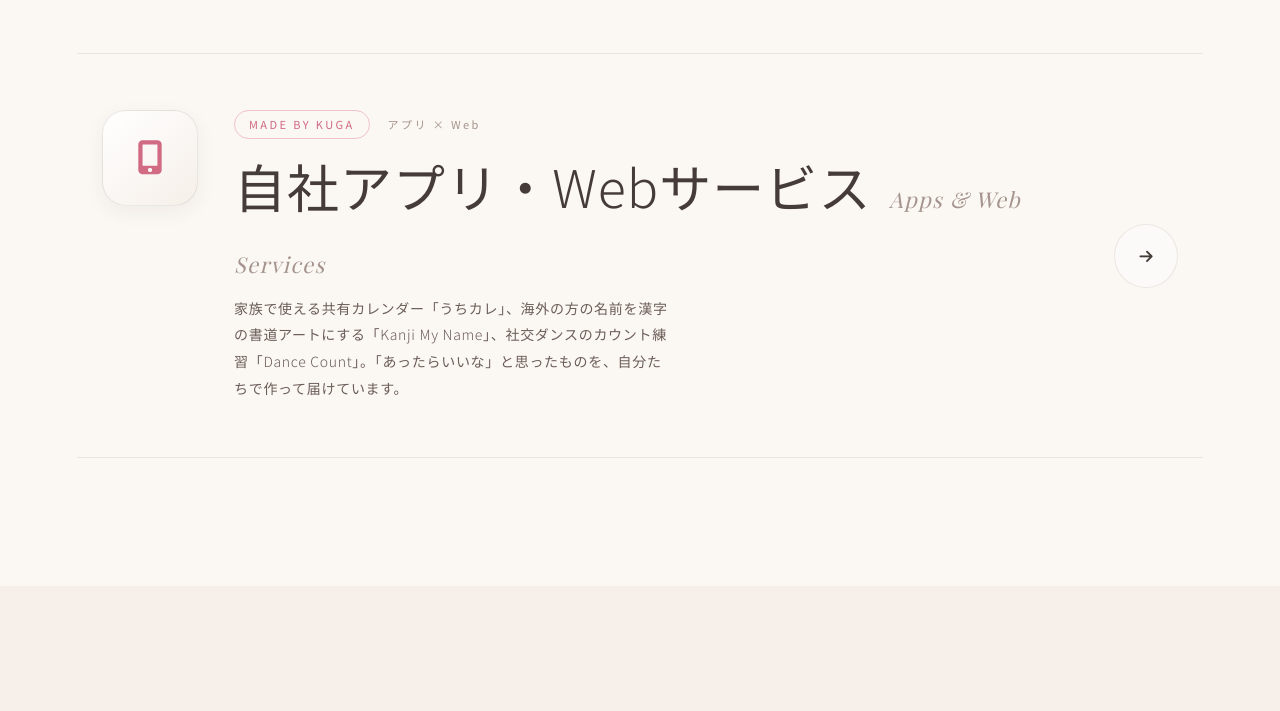
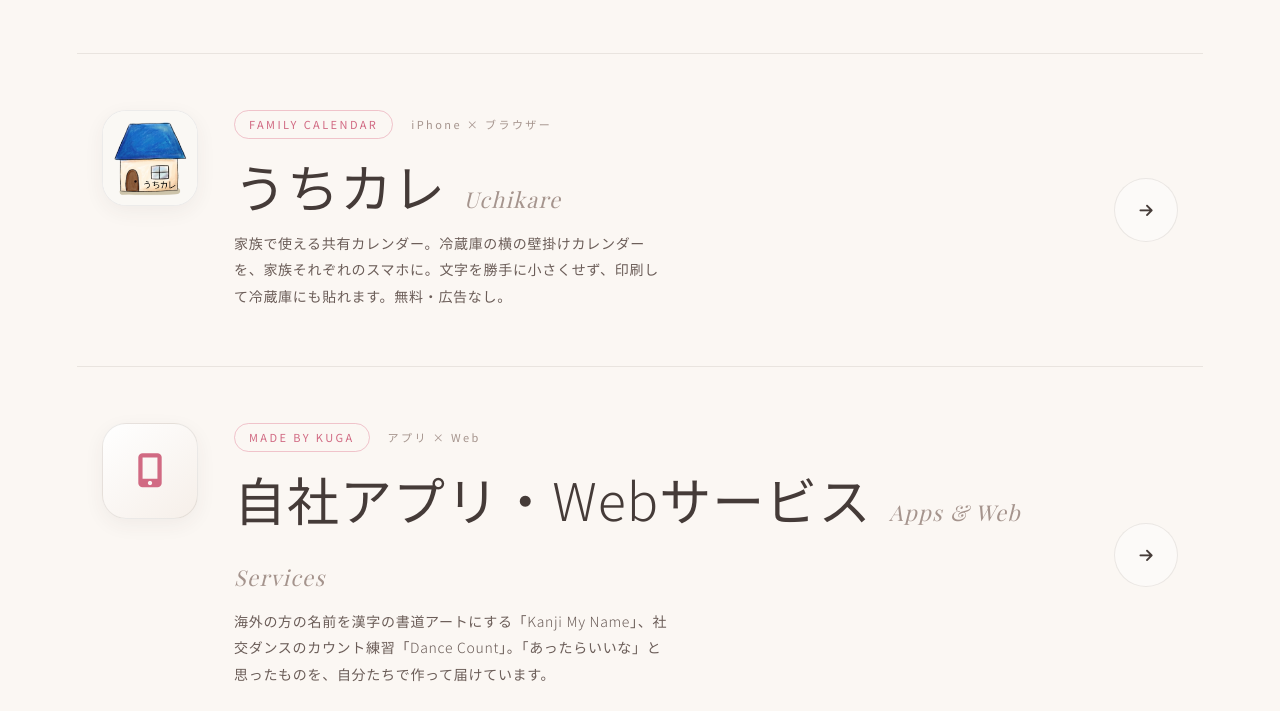
Before and after one commit to hitomiusausa/kuga-corporate-site, a plain HTML site: page index.html in a window 1280 px wide. Shown: the part 2801-3512 px from the top of the page. Drawn offline with nearby package versions, Linux system fonts and the light colour scheme; a web font is replaced by a local one.

Commit message:
Top/Services: add an Uchikare card (JA/EN); Apps card now lists Kanji My Name and Dance Count
Co-Authored-By: Claude Opus 5.5 <noreply@anthropic.com>

```diff
--- a/index.html
+++ b/index.html
@@ -122,12 +122,21 @@
       </div>
       <div class="arrow"><i class="fa-solid fa-arrow-right"></i></div>
     </a>
+    <a class="svc rv" href="https://site.uchikare.jp/" target="_blank" rel="noopener">
+      <div class="s-logo"><img src="assets/img/app-uchikare.png" alt="うちカレ アプリアイコン"></div>
+      <div>
+        <div class="meta"><span class="badge">FAMILY CALENDAR</span><span>iPhone × ブラウザー</span></div>
+        <h3>うちカレ<span class="en">Uchikare</span></h3>
+        <p>家族で使える共有カレンダー。冷蔵庫の横の壁掛けカレンダーを、家族それぞれのスマホに。文字を勝手に小さくせず、印刷して冷蔵庫にも貼れます。無料・広告なし。</p>
+      </div>
+      <div class="arrow"><i class="fa-solid fa-arrow-right"></i></div>
+    </a>
     <a class="svc rv" href="works.html#web-services">
       <div class="s-logo s-icon" aria-hidden="true"><i class="fa-solid fa-mobile-screen-button"></i></div>
       <div>
         <div class="meta"><span class="badge">MADE BY KUGA</span><span>アプリ × Web</span></div>
         <h3>自社アプリ・Webサービス<span class="en">Apps &amp; Web Services</span></h3>
-        <p>家族で使える共有カレンダー「うちカレ」、海外の方の名前を漢字の書道アートにする「Kanji My Name」、社交ダンスのカウント練習「Dance Count」。「あったらいいな」と思ったものを、自分たちで作って届けています。</p>
+        <p>海外の方の名前を漢字の書道アートにする「Kanji My Name」、社交ダンスのカウント練習「Dance Count」。「あったらいいな」と思ったものを、自分たちで作って届けています。</p>
       </div>
       <div class="arrow"><i class="fa-solid fa-arrow-right"></i></div>
     </a>
```
Also changed, not shown: en/index.html (+10 -1 lines).
